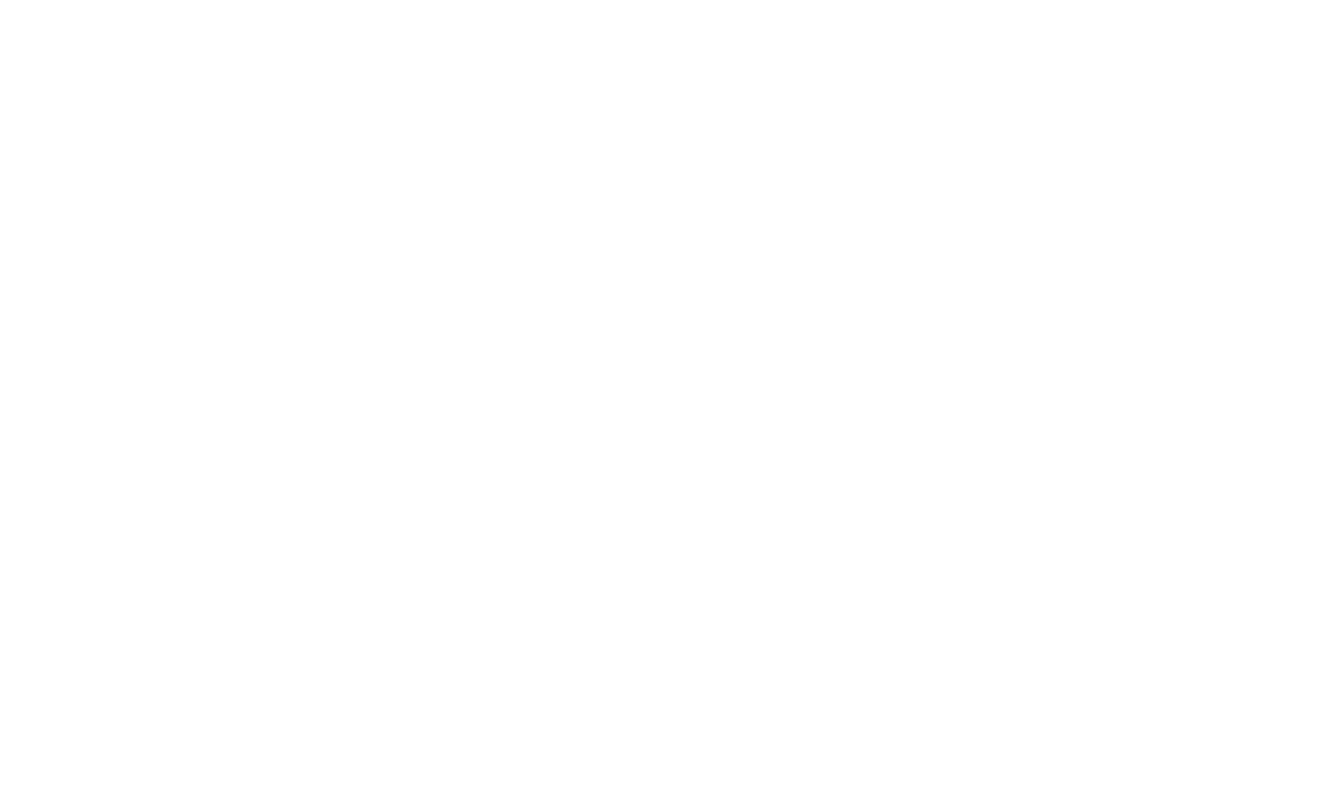
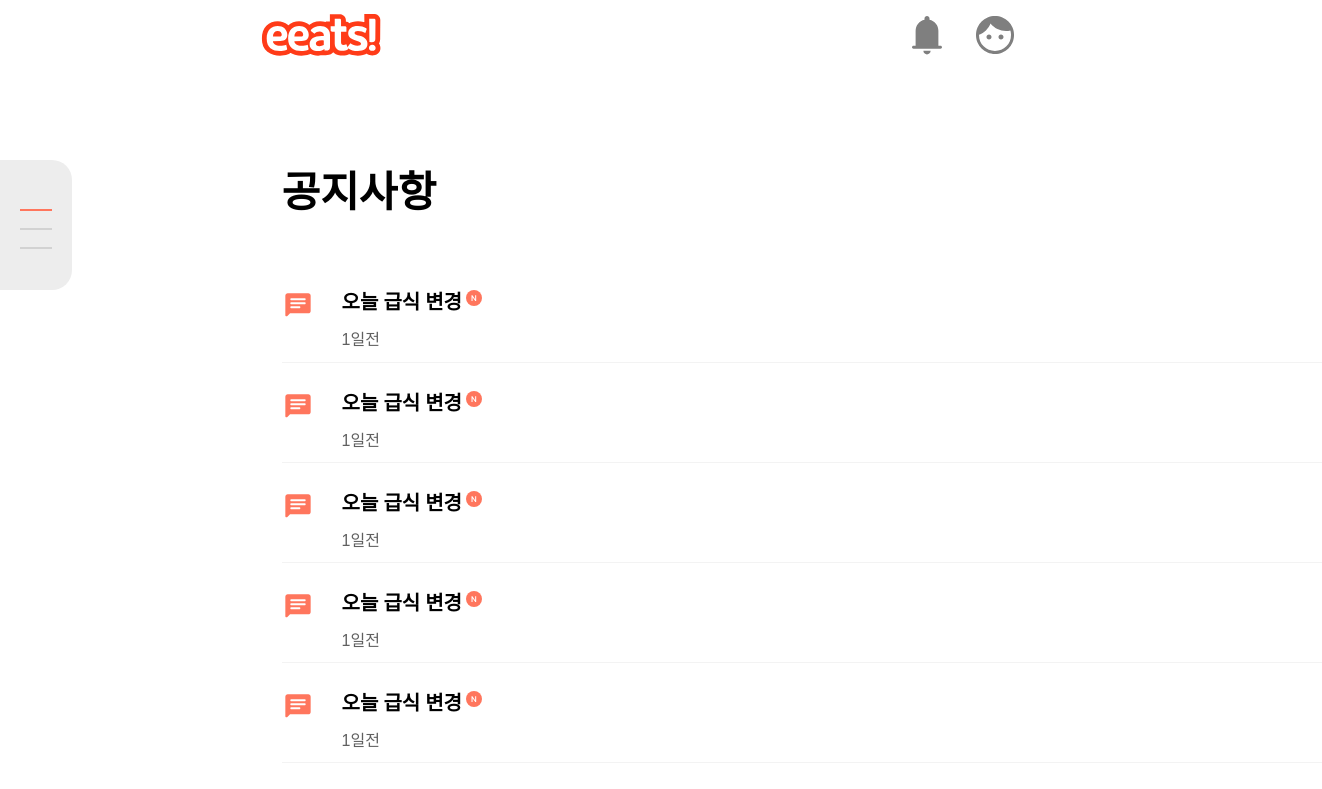
Before and after one commit to team-eeats/eeats-fe, a React (Vite) app: page /notice in a window 1280 px wide. Before the commit this address had no page. Shown: the top 789 px of the page, 1322 px wide, since content can reach past the window. Built offline with nearby package versions, Linux system fonts and the light colour scheme; a web font is replaced by a local one.

Commit message:
✨ :: 공지사항 페이지 퍼블리싱

```diff
--- /dev/null
+++ b/src/Pages/NoticePage/index.tsx
@@ -0,0 +1,20 @@
+import Notice from "../../Components/Notice";
+import { Font } from "../../Styles/Font";
+import * as S from "./style";
+
+export const NoticePage = () => {
+  return (
+    <S.Container>
+      <Font text="공지사항" kind="Heading1" color="black" />
+      <S.NoticeWrapper>
+        <Notice />
+        <Notice />
+        <Notice />
+        <Notice />
+        <Notice />
+        <Notice />
+        <Notice />
+      </S.NoticeWrapper>
+    </S.Container>
+  );
+};
--- /dev/null
+++ b/src/Pages/NoticePage/style.ts
@@ -0,0 +1,18 @@
+import styled from "styled-components";
+
+export const Container = styled.div`
+  display: flex;
+  flex-direction: column;
+  gap: 60px;
+  padding: 70px 22vw 0px;
+  padding-left: 22vw;
+  > p {
+    align-self: start;
+  }
+`;
+
+export const NoticeWrapper = styled.div`
+  display: flex;
+  flex-direction: column;
+  gap: 16px;
+`;
--- a/src/router.tsx
+++ b/src/router.tsx
@@ -17,6 +17,7 @@ import { CompletePhotoVote } from "./Components/CompletePhotoVote";
 import { Header } from "./Components/Header";
 import LoginPage from "./page/loginPage";
 import VotePage from "./page/votePage";
+import { NoticePage } from "./Pages/NoticePage";
 
 function router() {
   return (
@@ -27,6 +28,9 @@ function router() {
           <Route path="/suggest" element={<Suggest />} />
           <Route path="/suggestModify" element={<SuggestModify />} />
           <Route path="/suggestUpload" element={<SuggestUpload />} />
+        </Route>
+        <Route element={<Layout />}>
+          <Route path="/notice" element={<NoticePage />} />
         </Route>
         <Route path="/donut" element={<DonutGraph />} />
         <Route path="/photoVote" element={<PhotoVote />} />
```
